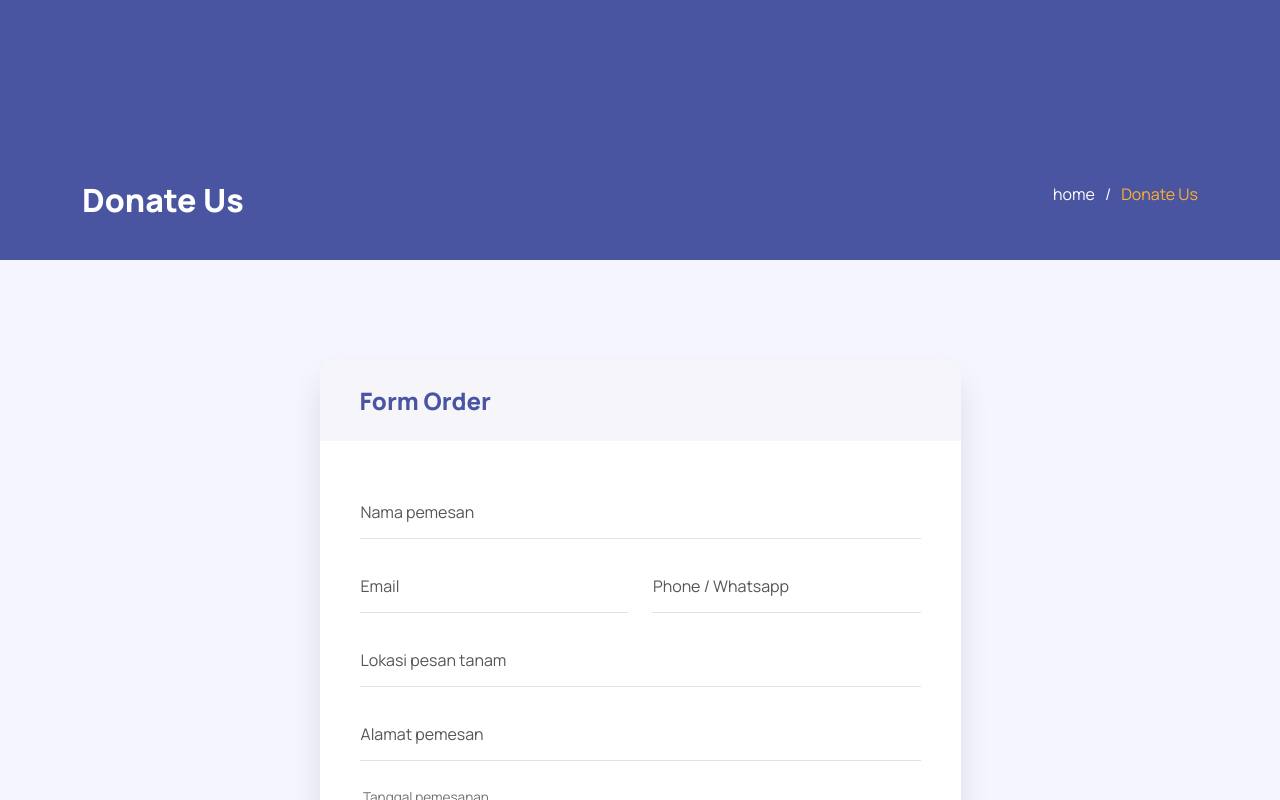
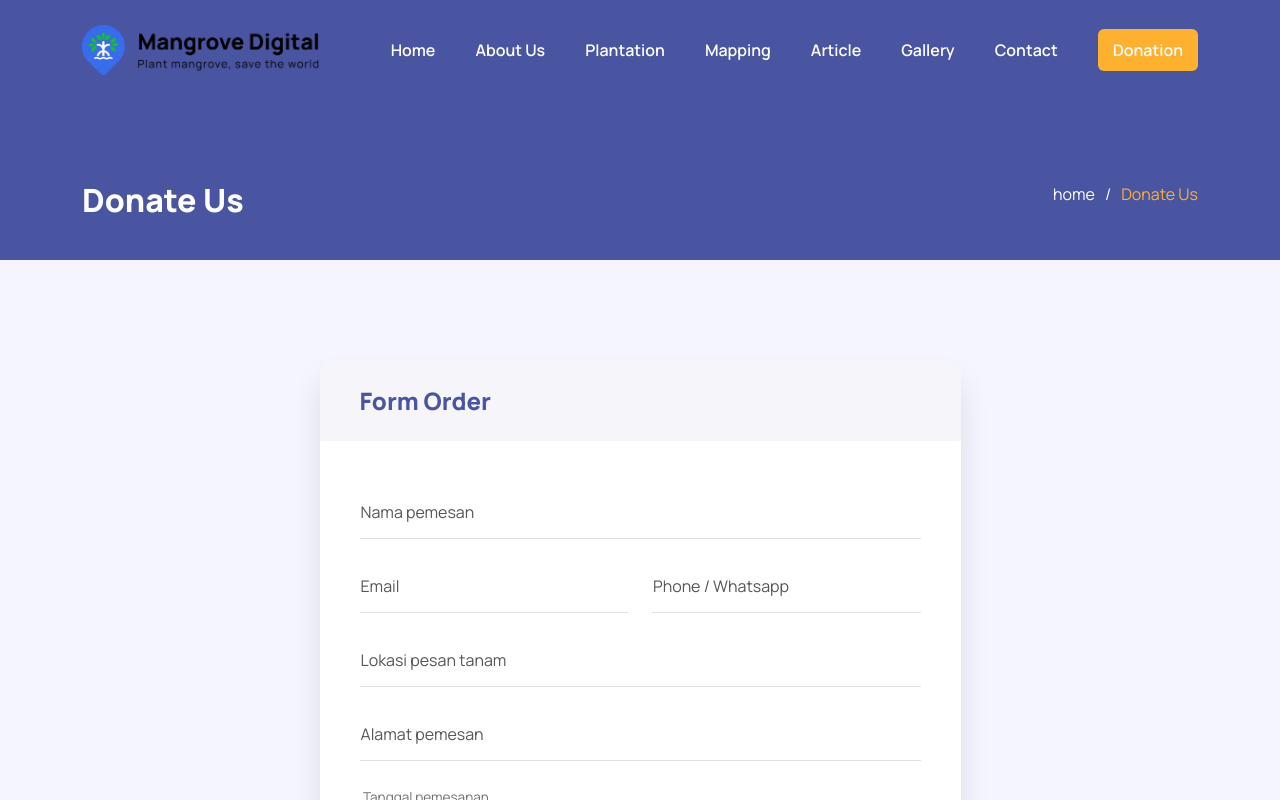
Before and after one commit to deniprobow/web-mangrove-digital-id, a Next.js app: page /donation in a window 1280 px wide. Shown: the top 800 px of the page. Built offline with nearby package versions, Linux system fonts and the light colour scheme.

Commit message:
add header in page donation

```diff
--- a/pages/donation/index.tsx
+++ b/pages/donation/index.tsx
@@ -1,4 +1,4 @@
-import { useState } from 'react'
+import { Header } from '@/components/header'
 import { Loading } from '@/components/Loading'
 import { Breadcrumb } from '@/components/breadcrumb/style'
 
@@ -15,6 +15,7 @@ export default function Donation() {
 
     return (
         <>
+            <Header isHomePage={false} />
             <Loading />
             <Breadcrumb
                 title = "Donate Us"
```
